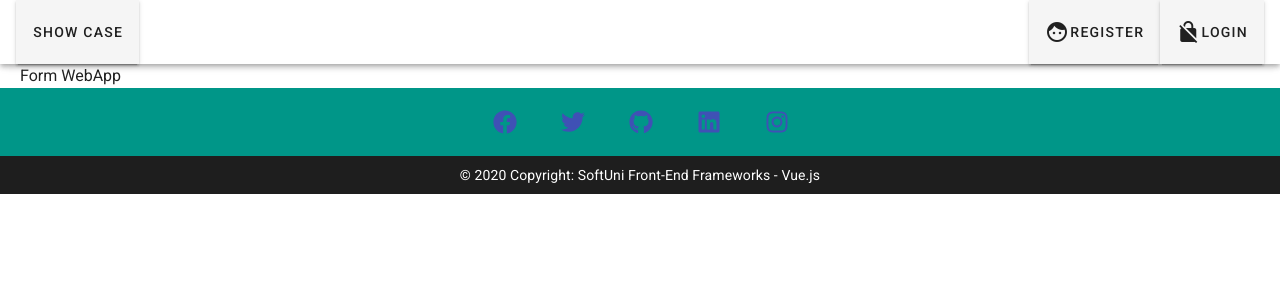
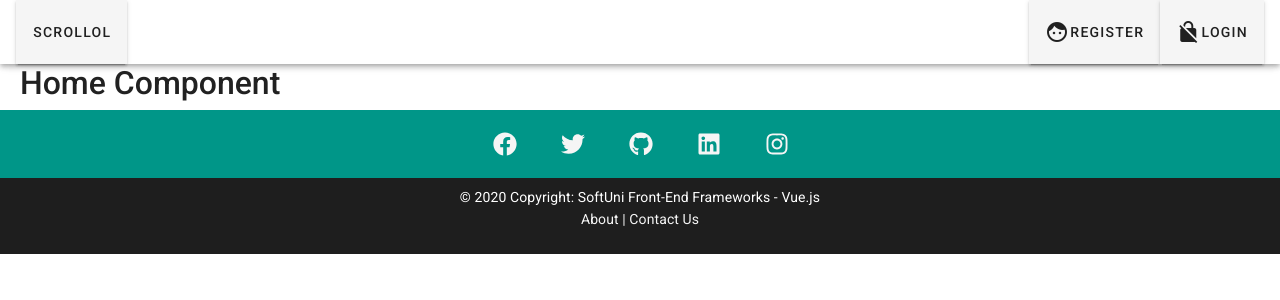
Before and after one commit to StefanLB/Front-End-Frameworks-March-2020-VueJS-Project, a Vue app in the folder scrollol/: page / in a window 1280 px wide. Shown: the top 300 px of the page. Built offline with nearby package versions, Linux system fonts and the light colour scheme; no server answers; what vuefire would draw is missing.

Commit message:
Resolved some issues with scoped scss, cleaned-up Home.vue, added bootstrap (may be removed later).

```diff
--- a/scrollol/package.json
+++ b/scrollol/package.json
@@ -9,6 +9,7 @@
   },
   "dependencies": {
     "@fortawesome/fontawesome-free": "^5.13.0",
+    "bootstrap": "^4.4.1",
     "core-js": "^3.6.4",
     "firebase": "^7.12.0",
     "material-design-icons-iconfont": "^5.0.1",
--- a/scrollol/public/index.html
+++ b/scrollol/public/index.html
@@ -8,6 +8,7 @@
     <title><%= htmlWebpackPlugin.options.title %></title>
     <link rel="stylesheet" href="https://fonts.googleapis.com/css?family=Roboto:100,300,400,500,700,900">
     <link rel="stylesheet" href="https://cdn.jsdelivr.net/npm/@mdi/font@latest/css/materialdesignicons.min.css">
+    <link rel="stylesheet" href="https://stackpath.bootstrapcdn.com/bootstrap/4.4.1/css/bootstrap.min.css">
   </head>
   <body>
     <noscript>
--- a/scrollol/src/components/About.vue
+++ b/scrollol/src/components/About.vue
@@ -0,0 +1,5 @@
+<template>
+      <v-subheader>
+          About Component
+      </v-subheader>
+</template>
--- a/scrollol/src/components/Home.vue
+++ b/scrollol/src/components/Home.vue
@@ -1,6 +1,6 @@
 <template>
       <div class="d-flex align-center ml-5">
-        <span>Form WebApp</span>
+        <h2>Home Component</h2>
       </div>
 </template>
 
@@ -9,7 +9,6 @@
 import { mapGetters } from "vuex";
 
 export default {
-  name: 'Home',
   computed: {
     // map `this.user` to `this.$store.getters.user`
     ...mapGetters({
@@ -17,56 +16,6 @@ export default {
     })
   },
   data: () => ({
-      ecosystem: [
-        {
-          text: 'vuetify-loader',
-          href: 'https://github.com/vuetifyjs/vuetify-loader',
-        },
-        {
-          text: 'github',
-          href: 'https://github.com/vuetifyjs/vuetify',
-        },
-        {
-          text: 'awesome-vuetify',
-          href: 'https://github.com/vuetifyjs/awesome-vuetify',
-        },
-      ],
-      importantLinks: [
-        {
-          text: 'Documentation',
-          href: 'https://vuetifyjs.com',
-        },
-        {
-          text: 'Chat',
-          href: 'https://community.vuetifyjs.com',
-        },
-        {
-          text: 'Made with Vuetify',
-          href: 'https://madewithvuejs.com/vuetify',
-        },
-        {
-          text: 'Twitter',
-          href: 'https://twitter.com/vuetifyjs',
-        },
-        {
-          text: 'Articles',
-          href: 'https://medium.com/vuetify',
-        },
-      ],
-      whatsNext: [
-        {
-          text: 'Explore components',
-          href: 'https://vuetifyjs.com/components/api-explorer',
-        },
-        {
-          text: 'Select a layout',
-          href: 'https://vuetifyjs.com/layout/pre-defined',
-        },
-        {
-          text: 'Frequently Asked Questions',
-          href: 'https://vuetifyjs.com/getting-started/frequently-asked-questions',
-        },
-      ],
     })
 }
 </script>
--- a/scrollol/src/components/shared/Footer.vue
+++ b/scrollol/src/components/shared/Footer.vue
@@ -3,35 +3,39 @@
     <v-card class="flex" flat tile justify-content: center>
       <v-card-title class="teal soc-icon">
         <v-btn class="mx-4" dark icon>
-          <a href="https://www.facebook.com/">
+          <a class="soc-icon" href="https://www.facebook.com/">
             <v-icon size="32px">fab fa-facebook</v-icon>
           </a>
         </v-btn>
         <v-btn class="mx-4" dark icon>
-          <a href="https://www.twitter.com/">
+          <a class="soc-icon" href="https://www.twitter.com/">
             <v-icon size="32px">fab fa-twitter</v-icon>
           </a>
         </v-btn>
         <v-btn class="mx-4" dark icon>
-          <a href="https://github.com/StefanLB/">
+          <a class="soc-icon" href="https://github.com/StefanLB/">
             <v-icon size="32px">fab fa-github</v-icon>
           </a>
         </v-btn>
         <v-btn class="mx-4" dark icon>
-          <a href="https://www.linkedin.com/">
+          <a class="soc-icon" href="https://www.linkedin.com/">
             <v-icon size="32px">fab fa-linkedin</v-icon>
           </a>
         </v-btn>
         <v-btn class="mx-4" dark icon>
-          <a href="https://www.instagram.com/">
+          <a class="soc-icon" href="https://www.instagram.com/">
             <v-icon size="32px">fab fa-instagram</v-icon>
           </a>
         </v-btn>
       </v-card-title>
 
-      <v-card-text
-        class="py-2 white--text text-center"
-      >© {{ new Date().getFullYear() }} Copyright: SoftUni Front-End Frameworks - Vue.js</v-card-text>
+      <v-card-text class="py-2 white--text text-center">
+        © {{ new Date().getFullYear() }} Copyright: SoftUni Front-End Frameworks - Vue.js
+        <p>
+          <router-link to="/about" class="footer-nav">About |</router-link>
+          <router-link to="/contact" class="footer-nav"> Contact Us</router-link>
+        </p>
+      </v-card-text>
     </v-card>
   </v-footer>
 </template>
@@ -40,11 +44,12 @@
 export default {};
 </script>
 
-<style scoped>
+<style scoped lang="scss">
 .soc-icon {
   justify-content: center;
+  color: whitesmoke;
 }
-a {
+.footer-nav {
   color: whitesmoke;
 }
 </style>
--- a/scrollol/src/components/shared/Header.vue
+++ b/scrollol/src/components/shared/Header.vue
@@ -3,18 +3,18 @@
     <v-toolbar>
       <v-toolbar-items>
         <v-btn
-          flat
+
             tag='span'
             style='cursor: pointer'
             >
-          SHOW CASE
+          ScrolLol
         </v-btn>
       </v-toolbar-items>
       <v-spacer></v-spacer>
 
       <!-- navigation bar links -->
       <v-toolbar-items class='hidden-xs-only' v-if="!userLogedIn">
-        <v-btn flat v-for="item in items" :key="item.title" :to="item.link">
+        <v-btn  v-for="item in items" :key="item.title" :to="item.link">
           <v-icon>{{item.icon}}</v-icon>{{item.title}}
         </v-btn>
         <v-spacer></v-spacer>
@@ -22,7 +22,7 @@
       <!-- sign out button -->
       <v-toolbar-items class='hidden-xs-only' v-else>
         <v-btn
-          flat @click='logoutFromFirebase'
+           @click='logoutFromFirebase'
           >
           <v-icon>delete_sweep</v-icon>Logout
         </v-btn>
--- a/scrollol/src/components/shared/Loading.vue
+++ b/scrollol/src/components/shared/Loading.vue
@@ -0,0 +1,34 @@
+<template>
+  <v-dialog v-model="showLoading" persistent width="300">
+    <v-card class="pt-4">
+      <v-card-text>
+        <v-progress-linear indeterminate class="mb-0"></v-progress-linear>
+      </v-card-text>
+    </v-card>
+  </v-dialog>
+</template>
+
+<script>
+import { mapGetters } from "vuex";
+
+const getters = {
+  showLoading: state => state.showLoading
+};
+
+const mutations = {
+  SHOW_LOADING(state, value) {
+    state.showLoading = value;
+  }
+};
+
+const state = {
+  showLoading: false
+};
+
+export default {
+  computed: mapGetters(["showLoading"]),
+  state,
+  getters,
+  mutations
+};
+</script>
--- a/scrollol/src/router/index.js
+++ b/scrollol/src/router/index.js
@@ -12,12 +12,12 @@ Vue.use(VueRouter);
 
 const routes = [
   {
-    path: "*",
-    redirect: "/Home",
+    path: "/",
+    name: "Home",
     component: Home
   },
   {
-    path: "/",
+    path: "/home",
     name: "Home",
     component: Home
   },
@@ -40,6 +40,11 @@ const routes = [
     path: "/register",
     name: "Register",
     component: Register
+  },
+  {
+    path: "*",
+    redirect: "/",
+    component: Home
   }
 ];
 
```
Also changed, not shown: scrollol/src/store/index.js (+56 -54 lines), 1 other file (tests, documents, lock files or other folders).
